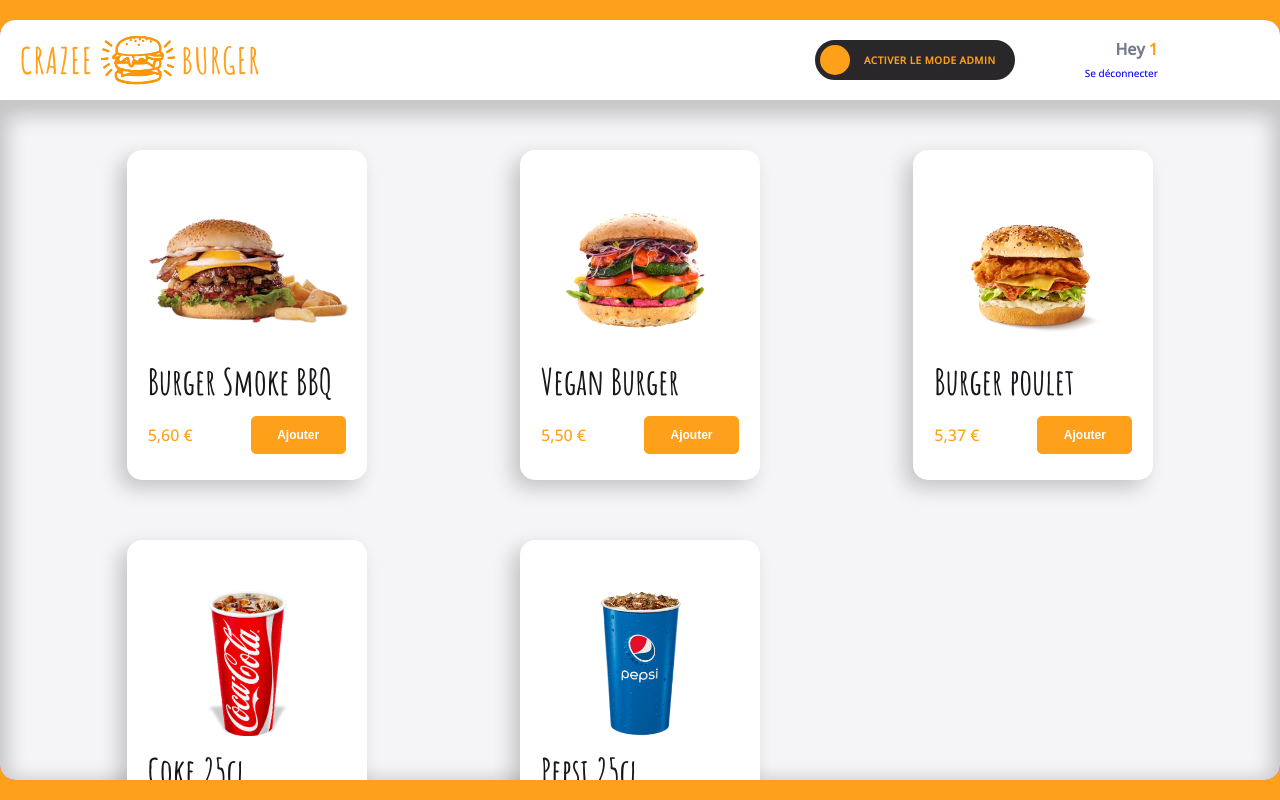
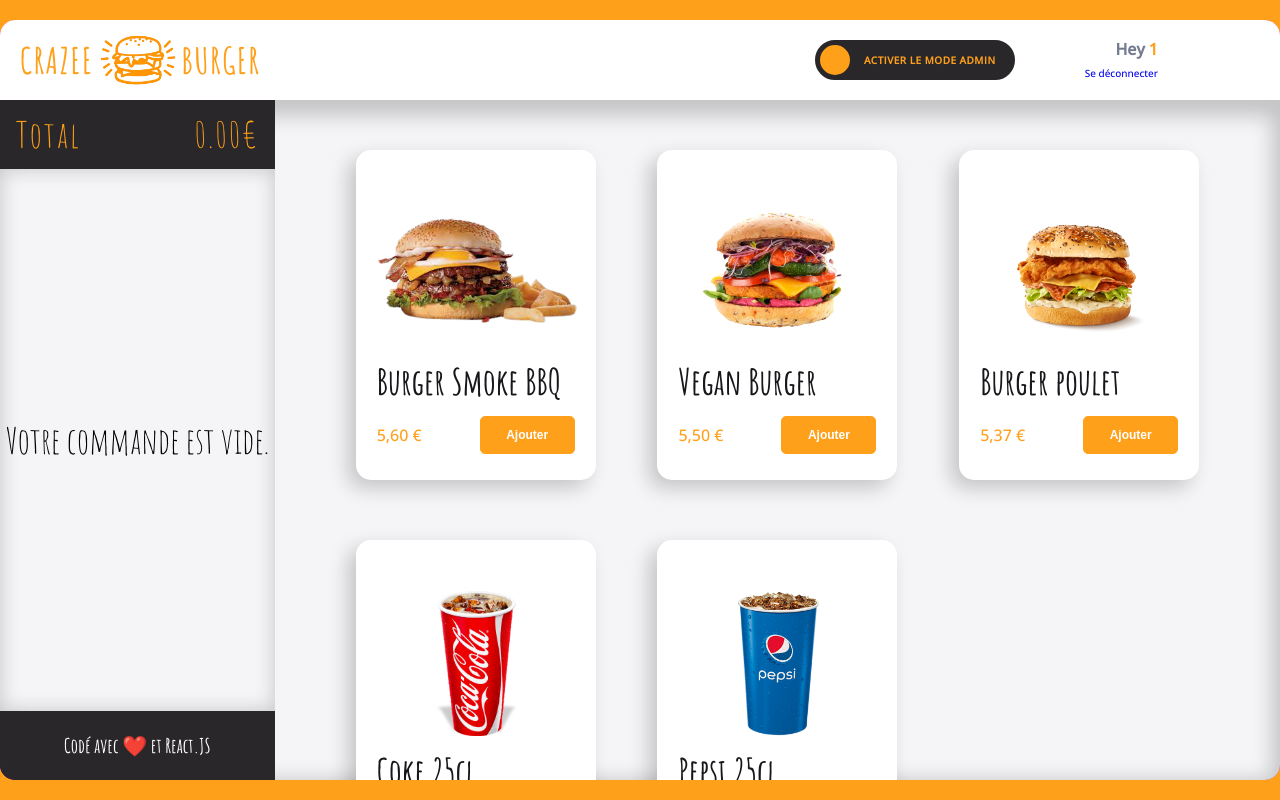
Before and after one commit to Moustito/crazee-burger, a React (Vite) app: page /order/1 in a window 1280 px wide. Built offline with nearby package versions, Linux system fonts and the light colour scheme; some icons are missing.

Commit message:
💄 F10: MAIN > Basket > Add style

```diff
--- a/src/Components/pages/order/main/Basket.jsx
+++ b/src/Components/pages/order/main/Basket.jsx
@@ -1,14 +1,66 @@
 import styled from "styled-components";
+import { theme } from "../../../../theme";
 
 export default function Basket() {
   return (
     <BasketStyled>
-      <p>Basket</p>
+      <div className="total-price">
+        <p>Total</p>
+        <p>0.00€</p>
+      </div>
+      <div className="panier">
+        <p>Votre commande est vide.</p>
+      </div>
+      <div className="panier-footer">Codé avec ❤️ et React.JS</div>
     </BasketStyled>
   );
 }
 
 const BasketStyled = styled.div`
-background-color: purple;
-width: 350px;
+  background-color: purple;
+  width: 350px;
+  display: flex;
+  flex-direction: column;
+  border-radius: 0px 0px 0px 15px;
+
+  .total-price {
+    width: 100%;
+    padding: 12px 16px;
+    display: flex;
+    justify-content: space-between;
+    background: #292729;
+    color: ${theme.colors.primary};
+    font-family: ${theme.fonts.family.stylish};
+    font-size: 36px;
+    font-weight: 400;
+    line-height: 45.4px;
+    letter-spacing: 2px;
+  }
+  .panier {
+    width: 100%;
+    display: flex;
+    flex-grow: 1;
+    align-items: center;
+    justify-content: center;
+    background: #f5f5f7;
+    box-shadow: 0px 0px 20px 0px #00000033 inset;
+    p {
+      font-family: ${theme.fonts.family.stylish};
+      font-size: 36px;
+      font-weight: 400;
+      line-height: 72px;
+      text-align: center;
+    }
+  }
+  .panier-footer {
+    width: 100%;
+    padding: 22px 0;
+    border-radius: 0px 0px 0px 15px;
+    background: #292729;
+    color: white;
+    font-family: ${theme.fonts.family.stylish};
+    text-align: center;
+    font-size: 20px;
+    font-weight: 700;
+  }
 `;
--- a/src/Components/pages/order/main/Main.jsx
+++ b/src/Components/pages/order/main/Main.jsx
@@ -5,13 +5,14 @@ import Menu from "./Menu";
 import Admin from "../admin/Admin";
 import { useContext } from "react";
 import OrderContext from "../../../../context/OrderContext";
+import Basket from "./Basket";
 
 export default function Main() {
   const { isModeAdmin } = useContext(OrderContext);
 
   return (
     <MainStyled>
-      {/* <Basket /> */}
+      <Basket />
       <div className="menu-and-admin">
         <Menu />
         {isModeAdmin && <Admin />}
@@ -22,7 +23,8 @@ export default function Main() {
 
 const MainStyled = styled.div`
   height: calc(95vh - 10vh);
-  border-radius: 0px 0px ${theme.borderRadius.extraRound} ${theme.borderRadius.extraRound};
+  border-radius: 0px 0px ${theme.borderRadius.extraRound}
+    ${theme.borderRadius.extraRound};
   background: ${theme.colors.background_white};
   box-shadow: ${theme.shadows.strong};
 
```
